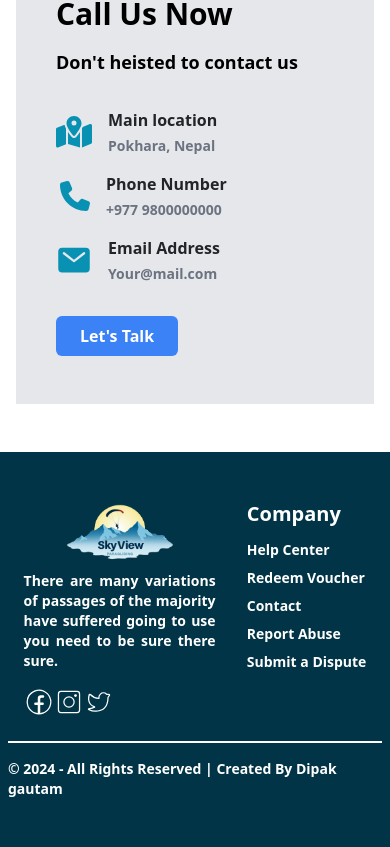
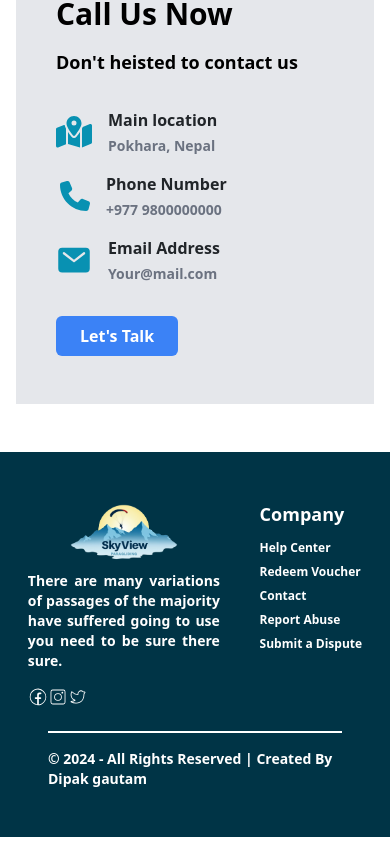
Before and after one commit to Dipak-Gautam/Paragliding, a React (Vite) app: page / in a window 390 px wide. Shown: the part 5710-6557 px from the top of the page. Built offline with nearby package versions, Linux system fonts and the light colour scheme.

Commit message:
chore : ui error fixed

```diff
--- a/src/Components/Footer/Footer.jsx
+++ b/src/Components/Footer/Footer.jsx
@@ -7,7 +7,7 @@ const Footer = () => {
     <div className="bg-[#003446] px-2 md:px-20 py-5">
       <div className="flex justify-around">
         <div>
-          <div className=" rounded-md overflow-hidden w-fit mb-2 flex justify-center items-center w-full">
+          <div className=" rounded-md overflow-hidden  mb-2 flex justify-center items-center w-full">
             <img
               src="Logo/skyView.png"
               alt=""
@@ -18,15 +18,15 @@ const Footer = () => {
             There are many variations of passages of the majority have suffered
             going to use you need to be sure there sure.
           </p>
-          <div className="flex text-3xl">
+          <div className="flex text-xl md:text-3xl">
             <CiFacebook className="text-white hover:text-blue-400 cursor-pointer " />
             <CiInstagram className="text-white hover:text-blue-400 cursor-pointer " />
             <CiTwitter className="text-white hover:text-blue-400 cursor-pointer " />
           </div>
         </div>
         <div className="text-white space-y-3">
-          <div className="text-xl font-bold">Company</div>
-          <div className=" text-sm font-semibold space-y-2">
+          <div className=" text-lg md:text-xl font-bold">Company</div>
+          <div className=" text-xs md:text-sm font-semibold space-y-2">
             <p className="mb-0 hover:text-blue-500 cursor-pointer">
               Help Center
             </p>
@@ -79,8 +79,8 @@ const Footer = () => {
           </div>
         </div>
       </div>
-      <div className="border border-b border-white mt-4  mb-3 md:mx-20 " />
-      <div className="text-white text-sm font-sans font-semibold md:mx-20">
+      <div className="border border-b border-white mt-4  mb-3 mx-10 md:mx-20 " />
+      <div className="text-white text-sm font-sans font-semibold mx-10 md:mx-20">
         © 2024 - All Rights Reserved | Created By Dipak gautam
       </div>
     </div>
```
